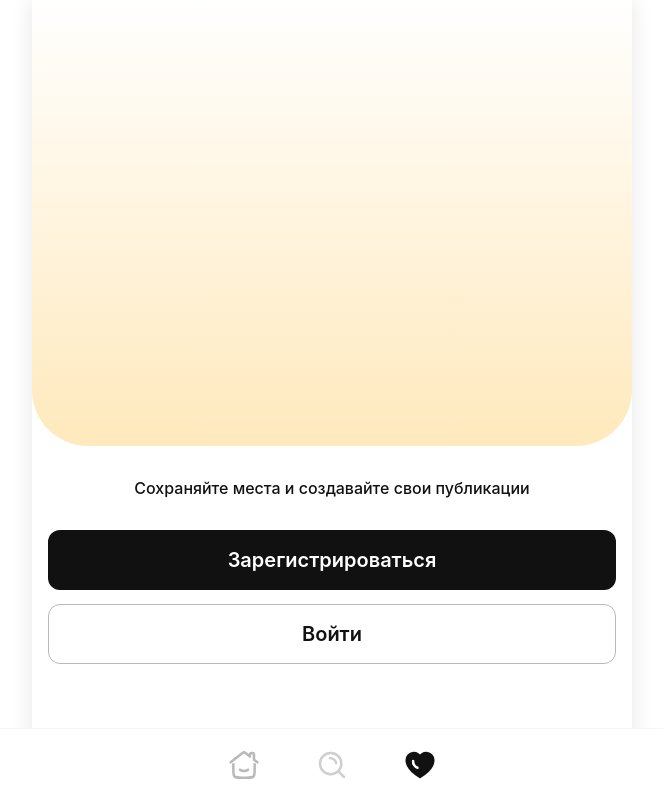
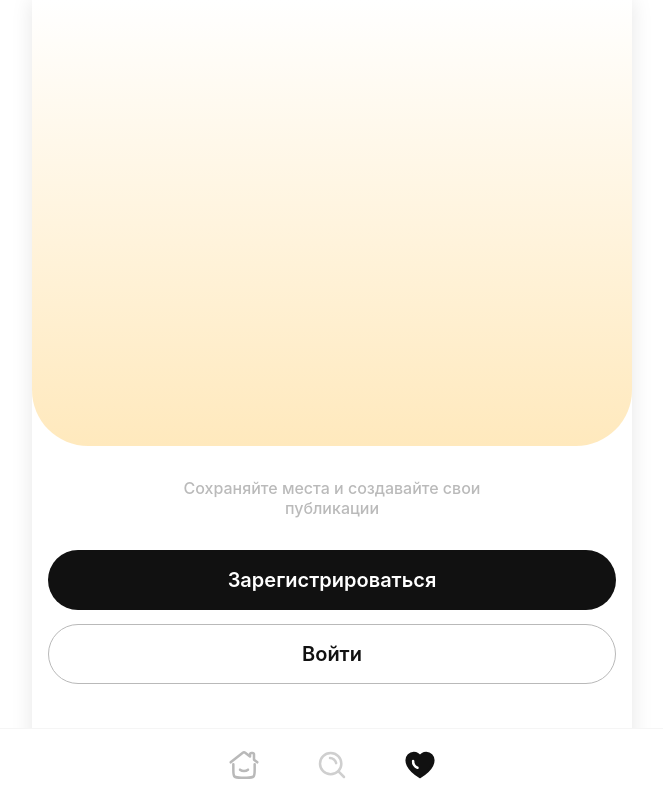
Before and after one commit to seventheeaven/Irkutsk, a React (Vite) app: page /my-collections in a window 1280 px wide. Shown: the whole page, without its empty margins (308-971 px from the left). Built offline with nearby package versions, Linux system fonts and the light colour scheme; no server answers; a web font is replaced by a local one.

Commit message:
Update auth page: set text width to 320px, color to #BABABA, button border-radius to 32px

```diff
--- a/src/pages/MyCollectionsPage.css
+++ b/src/pages/MyCollectionsPage.css
@@ -648,10 +648,10 @@
 .my-collections-page__create-account-text {
   font-size: 16px;
   font-weight: 500;
-  color: #111111;
+  color: #BABABA;
   margin: 0 0 32px 0;
   text-align: center;
-  width: 100%;
+  width: 320px;
   font-family: 'SF Pro Rounded', -apple-system, BlinkMacSystemFont, system-ui, sans-serif;
 }
 
@@ -771,7 +771,7 @@
   height: 60px;
   background: #111111;
   border: none;
-  border-radius: 12px;
+  border-radius: 32px;
   font-size: 20px;
   font-weight: 600;
   color: #ffffff;
@@ -789,7 +789,7 @@
   height: 60px;
   background: #ffffff;
   border: 1px solid #B9B9B9;
-  border-radius: 12px;
+  border-radius: 32px;
   font-size: 20px;
   font-weight: 600;
   color: #111111;
```
